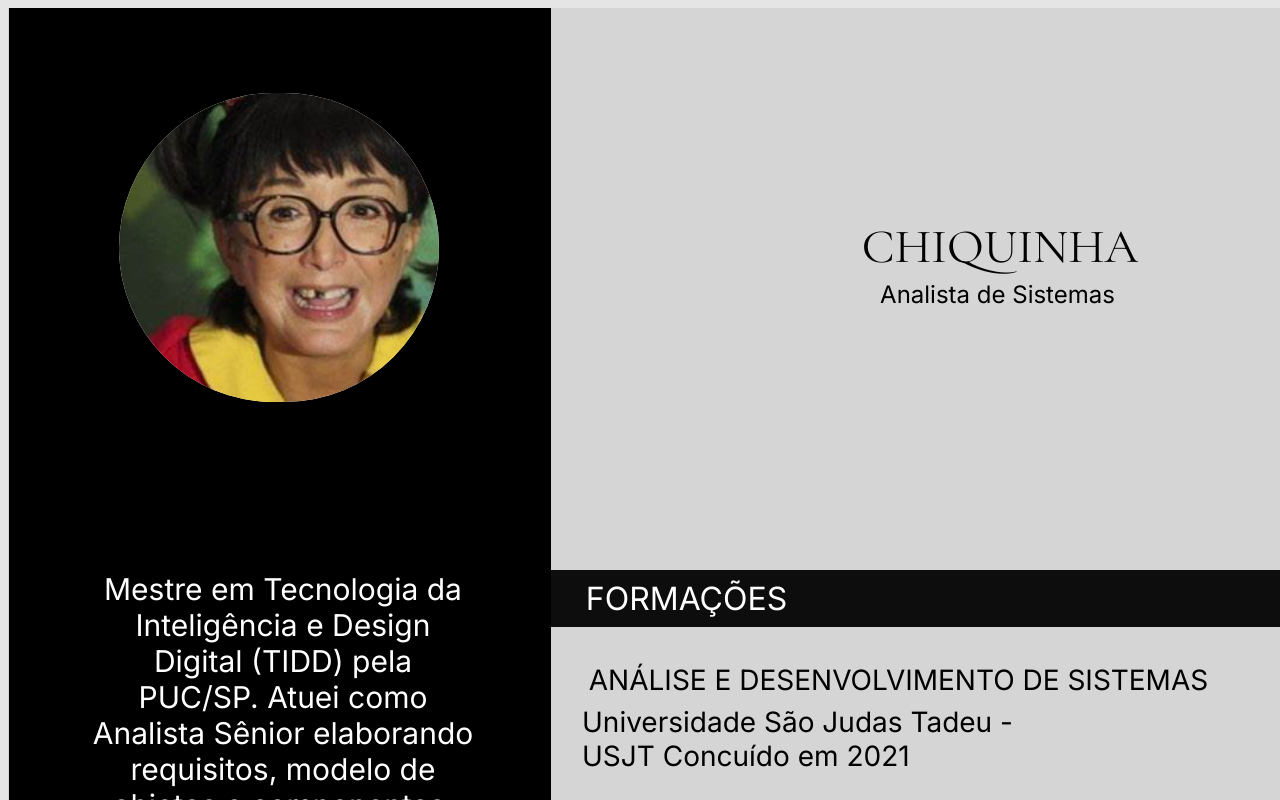
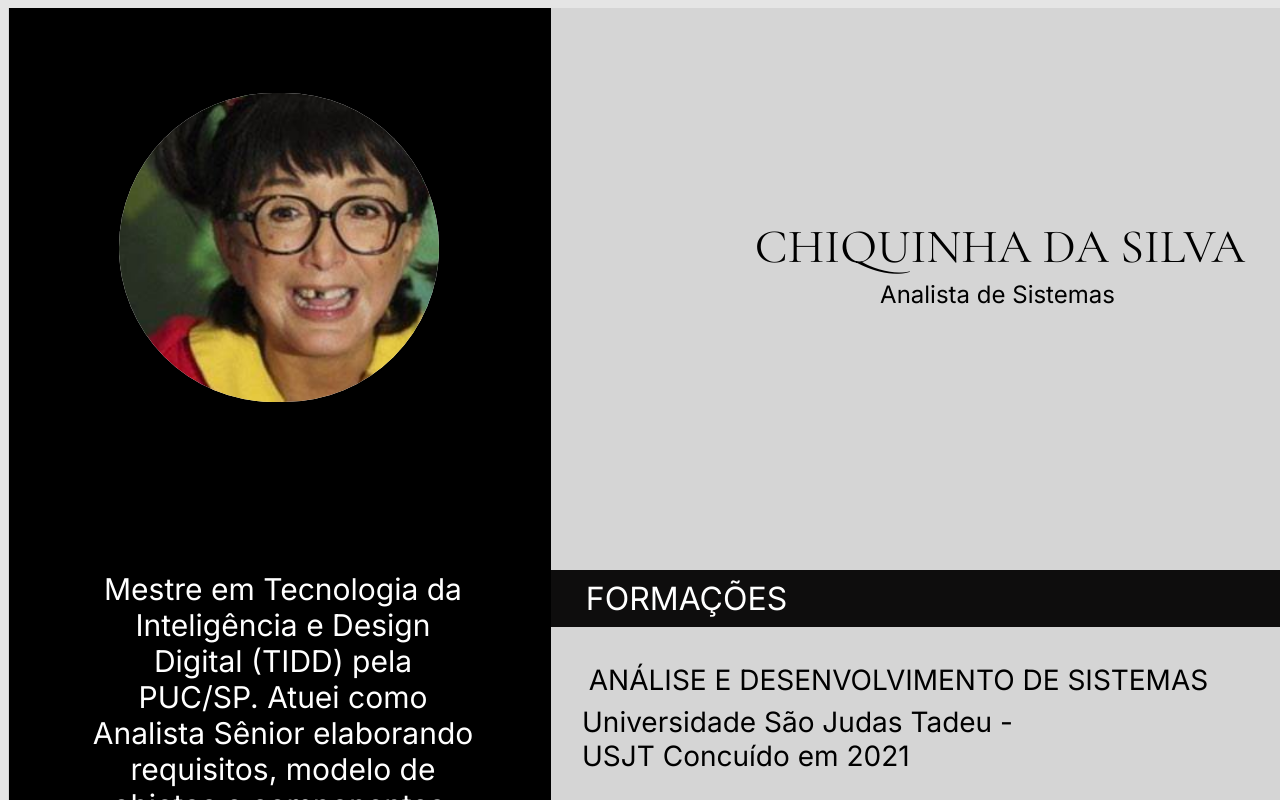
Before and after one commit to EricaLopess/projetoA3, a plain HTML site: page index.html in a window 1280 px wide. Drawn offline with nearby package versions, Linux system fonts and the light colour scheme.

Commit message:
ALTERAÇÃO DO NOME

```diff
--- a/index.html
+++ b/index.html
@@ -55,7 +55,7 @@
           >ETEC - Júlio de Mesquita Netto Concuído em 2018</span
         >
       </div>
-      <span class="e8_69">CHIQUINHA</span>
+      <span class="e8_69">CHIQUINHA DA SILVA</span>
       <div class="e8_109">
         <div class="e8_110"></div>
         <span class="e8_111">FORMAÇÕES</span
```
